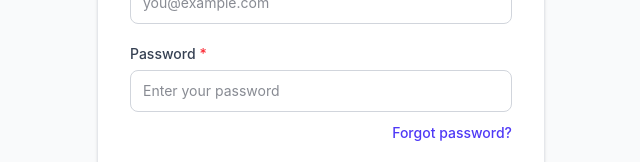
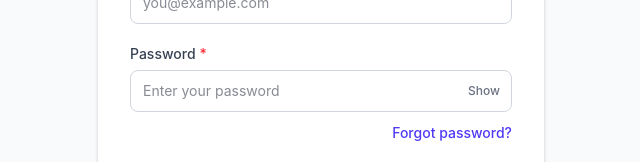
Before and after one commit to amar2512003/Budpense, a React (Vite) app in the folder frontend/: page /login in a window 1280 px wide. Shown: the part 386-548 px from the top of the page, without its empty margins (319-959 px from the left). Built offline with nearby package versions, Linux system fonts and the light colour scheme; no server answers.

Commit message:
feat: let a password be shown while typing it

```diff
--- a/frontend/src/components/ui/Input.jsx
+++ b/frontend/src/components/ui/Input.jsx
@@ -1,3 +1,5 @@
+import { useState } from "react";
+
 const Input = ({
   label,
   name,
@@ -11,6 +13,14 @@ const Input = ({
   className = "",
   ...props
 }) => {
+  const [revealed, setRevealed] = useState(false);
+
+  // Password fields get a reveal toggle: a masked field gives the user no way
+  // to see a stray space or a mistyped character, which is exactly what they
+  // need when a form tells them two passwords do not match.
+  const isPassword = type === "password";
+  const inputType = isPassword && revealed ? "text" : type;
+
   return (
     <div className="w-full">
       {label && (
@@ -23,15 +33,17 @@ const Input = ({
         </label>
       )}
 
+      <div className="relative">
         <input
           id={name}
           name={name}
-        type={type}
+          type={inputType}
           placeholder={placeholder}
           value={value}
           onChange={onChange}
           disabled={disabled}
           className={`w-full rounded-lg border px-3 py-2.5 text-sm outline-none transition
+            ${isPassword ? "pr-16" : ""}
             ${
               error
                 ? "border-red-500 focus:ring-2 focus:ring-red-200"
@@ -42,6 +54,20 @@ const Input = ({
           {...props}
         />
 
+        {isPassword && (
+          <button
+            type="button"
+            onClick={() => setRevealed((current) => !current)}
+            disabled={disabled}
+            aria-label={revealed ? "Hide password" : "Show password"}
+            aria-pressed={revealed}
+            className="absolute inset-y-0 right-0 px-3 text-xs font-medium text-gray-500 transition hover:text-gray-700 disabled:cursor-not-allowed"
+          >
+            {revealed ? "Hide" : "Show"}
+          </button>
+        )}
+      </div>
+
       {error && <p className="mt-1 text-xs text-red-500">{error}</p>}
     </div>
   );
```
Also changed, not shown: 1 other file (tests, documents, lock files or other folders). Lines whose indentation alone changed are shown as unchanged.
